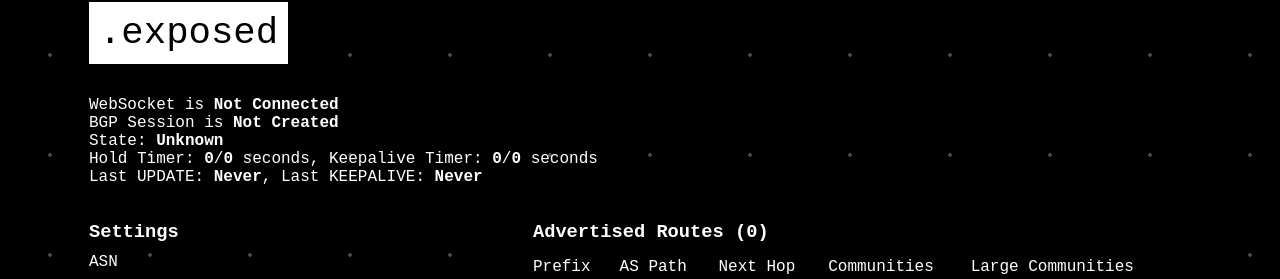
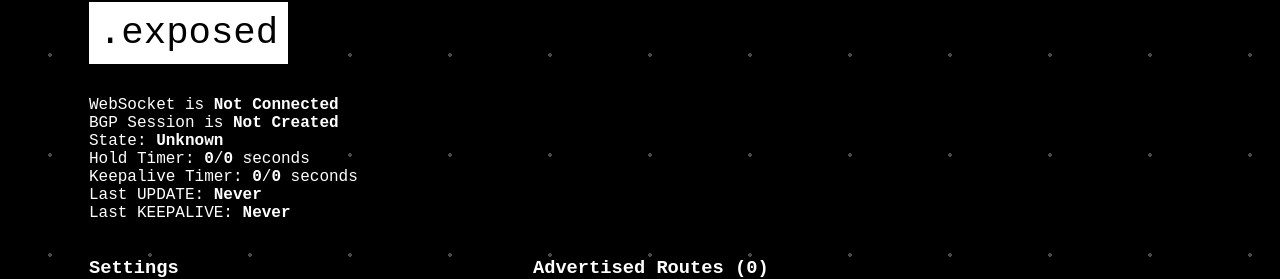
Before and after one commit to haylinmoore/bgp.exposed, a Svelte app in the folder frontend/: page / in a window 1280 px wide. Shown: the part 95-374 px from the top of the page. Built offline with nearby package versions, Linux system fonts and the light colour scheme; no server answers.

Commit message:
put each timer on its own line

```diff
--- a/frontend/src/App.svelte
+++ b/frontend/src/App.svelte
@@ -345,10 +345,13 @@
         <br>
         State: <b>{bgpState}</b>
         <br>
-        Hold Timer: <b>{lastMessageTimer}</b>/<b>{holdTimer}</b> seconds, Keepalive Timer: <b>{sentLastKeepAlive}</b>/<b>{keepaliveTimer}</b>
-        seconds
+        Hold Timer: <b>{lastMessageTimer}</b>/<b>{holdTimer}</b> seconds
         <br>
-        Last UPDATE: <b>{lastUpdate}</b>, Last KEEPALIVE: <b>{lastKeepalive}</b>
+        Keepalive Timer: <b>{sentLastKeepAlive}</b>/<b>{keepaliveTimer}</b> seconds
+        <br>
+        Last UPDATE: <b>{lastUpdate}</b>
+        <br>
+        Last KEEPALIVE: <b>{lastKeepalive}</b>
     </p>
 
     <div class="row">
```
